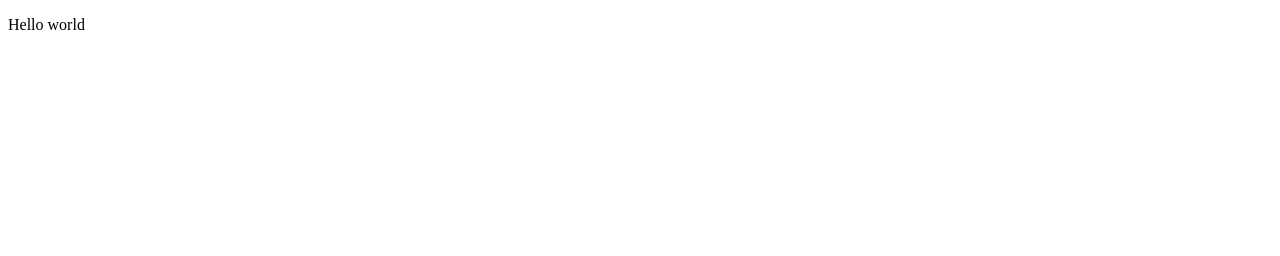
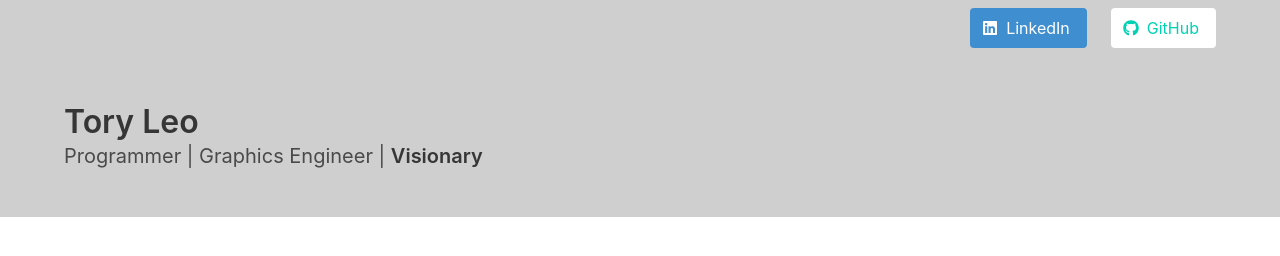
Before and after one commit to toryjleo/Personal-Website, a plain HTML site: page index.html in a window 1280 px wide. Drawn offline with nearby package versions, Linux system fonts and the light colour scheme.

Commit message:
Working on the top banner

```diff
--- a/index.html
+++ b/index.html
@@ -1,9 +1,54 @@
 <!DOCTYPE HTML>
 <html>
 	<head>
+		<meta name="viewport" content="width=device-width, initial-scale=1">
+		<link rel="stylesheet" href="https://cdn.jsdelivr.net/npm/bulma@0.8.0/css/bulma.min.css">
+		<script defer src="https://use.fontawesome.com/releases/v5.3.1/js/all.js"></script>
+
+		<link rel="stylesheet" href="./styles.css">
 	</head>
 
 	<body>
-		<p>Hello world</p>
+		<section class="hero test">
+
+			<div class="hero-head">
+				<nav class="navbar">
+				  <div class="container">
+					<div id="navbarMenuHeroA" class="navbar-menu">
+					  <div class="navbar-end">
+						<span class="navbar-item">
+							<a class="button is-info">
+								<span class="icon">
+									<i class="fab fa-linkedin"></i>
+								</span>
+								<span>LinkedIn</span>
+							</a>
+						</span>
+						<span class="navbar-item">
+						  <a class="button is-primary is-inverted">
+							<span class="icon">
+							  <i class="fab fa-github"></i>
+							</span>
+							<span>GitHub</span>
+						  </a>
+						</span>
+					  </div>
+					</div>
+				  </div>
+				</nav>
+		  </div>
+
+
+		  <div class="hero-body">
+			<div class="container">
+			  <h1 class="title">
+				Tory Leo
+			  </h1>
+			  <h2 class="subtitle">
+				Programmer | Graphics Engineer | <strong>Visionary</strong>
+			  </h2>
+			</div>
+		  </div>
+		</section>
 	</body>
 </html>
--- /dev/null
+++ b/styles.css
@@ -0,0 +1,8 @@
+.center {
+	text-align: center;
+}
+
+.test {
+	background-color: #cfcfcf;
+
+}
```
Also changed, not shown: main.js (added).
